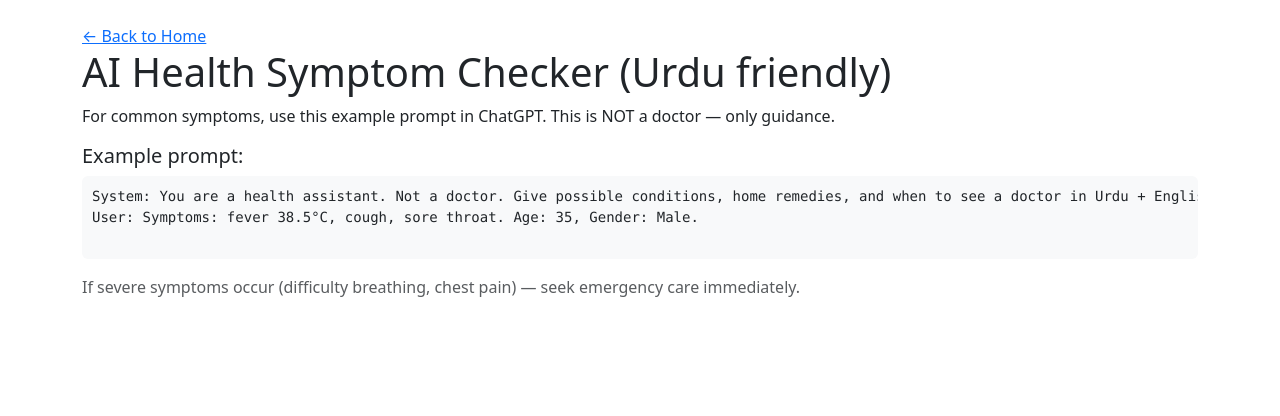
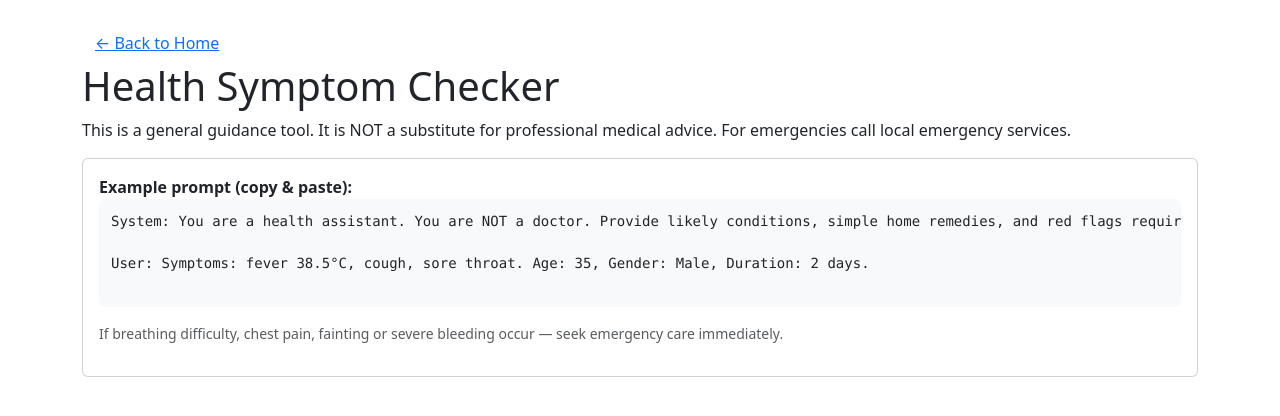
Before and after one commit to futuretoolshubai/future-tools-hub-ai, a plain HTML site: page health-checker.html in a window 1280 px wide. Drawn offline with nearby package versions, Linux system fonts and the light colour scheme.

Commit message:
Update health-checker.html
 health-checker.html

Signed-off-by: futuretoolshubai <travelnexa77@gmail.com>

```diff
--- a/health-checker.html
+++ b/health-checker.html
@@ -2,19 +2,25 @@
 <html lang="en">
 <head><meta charset="utf-8"><meta name="viewport" content="width=device-width,initial-scale=1">
 <title>Health Symptom Checker - Future Tools Hub AI</title>
+<meta name="description" content="Enter common symptoms and get possible conditions, home-care suggestions, and red flags for urgent care. Not medical advice.">
 <link href="https://cdn.jsdelivr.net/npm/bootstrap@5.3.2/dist/css/bootstrap.min.css" rel="stylesheet"></head>
 <body>
 <div class="container py-4">
-  <a href="index.html">← Back to Home</a>
-  <h1>AI Health Symptom Checker (Urdu friendly)</h1>
-  <p>For common symptoms, use this example prompt in ChatGPT. This is NOT a doctor — only guidance.</p>
+  <a href="index.html" class="btn btn-link">← Back to Home</a>
+  <h1>Health Symptom Checker</h1>
+  <p>This is a general guidance tool. It is NOT a substitute for professional medical advice. For emergencies call local emergency services.</p>
 
-  <h5>Example prompt:</h5>
-  <pre style="background:#f8f9fa;padding:10px;border-radius:6px">
-System: You are a health assistant. Not a doctor. Give possible conditions, home remedies, and when to see a doctor in Urdu + English.
-User: Symptoms: fever 38.5°C, cough, sore throat. Age: 35, Gender: Male.
-  </pre>
+  <div class="card mb-3">
+    <div class="card-body">
+      <strong>Example prompt (copy & paste):</strong>
+      <pre style="background:#f8f9fa;padding:12px;border-radius:6px">
+System: You are a health assistant. You are NOT a doctor. Provide likely conditions, simple home remedies, and red flags requiring urgent care.
 
-  <p class="text-muted">If severe symptoms occur (difficulty breathing, chest pain) — seek emergency care immediately.</p>
+User: Symptoms: fever 38.5°C, cough, sore throat. Age: 35, Gender: Male, Duration: 2 days.
+      </pre>
+      <p class="small text-muted">If breathing difficulty, chest pain, fainting or severe bleeding occur — seek emergency care immediately.</p>
+    </div>
+  </div>
 </div>
-</body></html>
+</body>
+</html>
```
